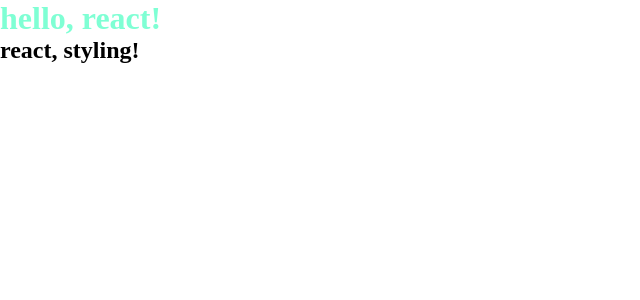
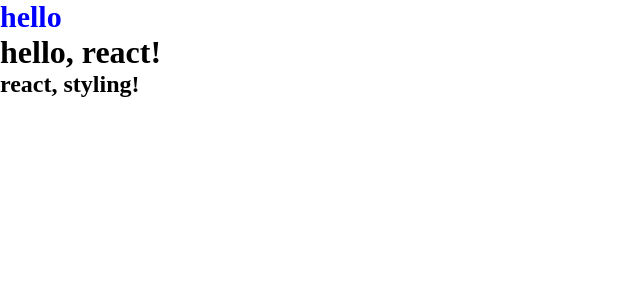
Before and after one commit to yoo-nji/programmers_web_devcourse, a React (Vite) app in the folder learn-react/03/: page / in a window 1280 px wide. Shown: the top 300 px of the page, without its empty margins (0-640 px from the left). Built offline with nearby package versions, Linux system fonts and the light colour scheme.

Commit message:
[react] styled-components 라이브러리 설치 및 사용

```diff
--- a/learn-react/03/package.json
+++ b/learn-react/03/package.json
@@ -11,7 +11,8 @@
   },
   "dependencies": {
     "react": "^18.3.1",
-    "react-dom": "^18.3.1"
+    "react-dom": "^18.3.1",
+    "styled-components": "^6.1.13"
   },
   "devDependencies": {
     "@eslint/js": "^9.13.0",
--- a/learn-react/03/src/App.tsx
+++ b/learn-react/03/src/App.tsx
@@ -1,9 +1,16 @@
-import styles from "./App.module.css";
+import styled from "styled-components";
+
+const HelloWord = styled.h1`
+font-size: 30px;
+color: blue;
+`;
+
 export default function App() {
   return (
     <>
       <div>
-        <h1 className={styles.title}>hello, react!</h1>
+        <HelloWord> hello</HelloWord>
+        <h1>hello, react!</h1>
         <h2>react, styling!</h2>
       </div>
     </>
```
